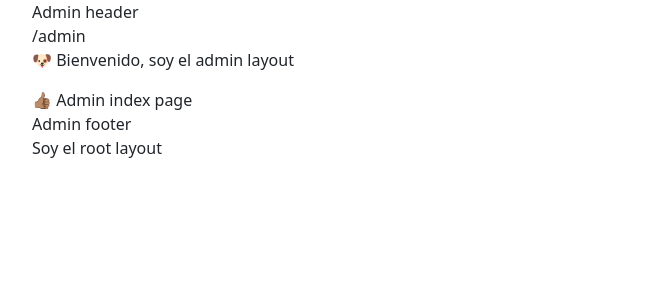
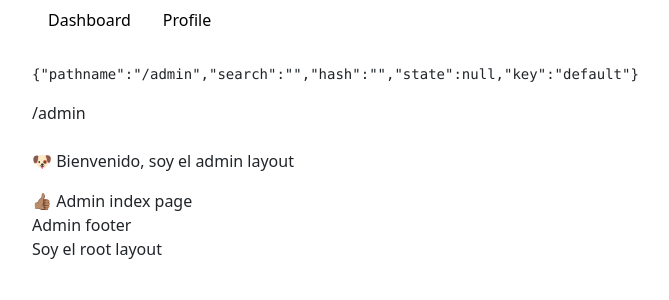
Before and after one commit to alexandergonzalezsaavedra/react-router-base, a React (Vite) app: page /admin in a window 1280 px wide. Shown: the top 300 px of the page, without its empty margins (50-719 px from the left). Built offline with nearby package versions, Linux system fonts and the light colour scheme.

Commit message:
navbar dinámico

```diff
--- a/src/App.tsx
+++ b/src/App.tsx
@@ -4,6 +4,7 @@ import { Routes, Route } from 'react-router';
 import PublicLayout from './pages/layouts/public.layout';
 import HomePage from './pages/public/home.page';
 import AboutPage from './pages/public/about.page';
+import NotFound from './pages/public/not-found';
 
 // auth
 import AuthLayout from './pages/layouts/auth.layout';
@@ -73,6 +74,11 @@ const App = () => {
             element={<ProductPage />}
           />
         </Route>
+
+        <Route
+          path='*'
+          element={<NotFound />}
+        />
       </Route>
     </Routes>
   );
--- /dev/null
+++ b/src/components/admin-navbar.tsx
@@ -0,0 +1,50 @@
+import { NavLink } from 'react-router';
+import type { NavItem } from '../types/navitems';
+
+const navItems: NavItem[] = [
+  {
+    to: '/admin/dashboard',
+    label: 'Dashboard',
+    icon: 'bi bi-speedometer2',
+  },
+  {
+    to: '/admin/profile',
+    label: 'Profile',
+    icon: 'bi bi-person',
+  },
+];
+
+const getNavClass = (isActive: boolean) =>
+  `nav-link ${isActive ? 'active bg-warning' : ''}`;
+
+const getNavStyle = (isActive: boolean) => ({
+  color: isActive ? 'white' : 'black',
+  textShadow: isActive ? '0 2px 2px rgba(0,0,0,.3)' : 'none',
+  fontWeight: isActive ? 'normal' : 'lighter',
+});
+
+const AdminNavbar = () => {
+  return (
+    <nav>
+      <ul className='nav nav-pills'>
+        {navItems &&
+          navItems.map((item, index) => (
+            <li
+              className='nav-item'
+              key={index}
+            >
+              <NavLink
+                className={({ isActive }) => getNavClass(isActive)}
+                style={({ isActive }) => getNavStyle(isActive)}
+                to={item.to}
+              >
+                {item.label}
+              </NavLink>
+            </li>
+          ))}
+      </ul>
+    </nav>
+  );
+};
+
+export default AdminNavbar;
--- a/src/pages/layouts/admin.layout.tsx
+++ b/src/pages/layouts/admin.layout.tsx
@@ -1,4 +1,5 @@
 import { Outlet, useLocation } from 'react-router';
+import AdminNavbar from '../../components/admin-navbar';
 
 const AdminLayout = () => {
   const location = useLocation();
@@ -6,8 +7,14 @@ const AdminLayout = () => {
 
   return (
     <div>
-      <header>Admin header</header>
+      <header>
+        <AdminNavbar />
+      </header>
+      <br />
+      <pre>{JSON.stringify(location)}</pre>
       {location.pathname}
+      <br />
+      <br />
       <p>🐶 Bienvenido, soy el admin layout</p>
       <main>
         <Outlet />
--- a/src/pages/layouts/public.layout.tsx
+++ b/src/pages/layouts/public.layout.tsx
@@ -3,7 +3,7 @@ import { Outlet } from 'react-router';
 const PublicLayout = () => {
   return (
     <div>
-      <header>Public header</header>
+      <header>Header public</header>
       <main>
         <Outlet />
       </main>
--- /dev/null
+++ b/src/pages/public/not-found.tsx
@@ -0,0 +1,22 @@
+//import { Link } from 'react-router';
+import { useNavigate } from 'react-router';
+
+const NotFound = () => {
+  // useNavigate se usa normalmente en el login para enviar al usuario a otra ruta
+  const navigate = useNavigate();
+  return (
+    <div className='not-found'>
+      <h1>La pagina no existe</h1>
+      <p>La pagina que busca no existe.</p>
+      {/* <Link to='/'>Regresar al inicio</Link> */}
+      <button
+        className='btn btn-primary'
+        onClick={() => navigate('/')}
+      >
+        Regresar al home
+      </button>
+    </div>
+  );
+};
+
+export default NotFound;
--- /dev/null
+++ b/src/types/navitems.ts
@@ -0,0 +1,5 @@
+export type NavItem = {
+  to: string;
+  label: string;
+  icon: string;
+};
```
Also changed, not shown: src/index.css (+10 -0 lines).
